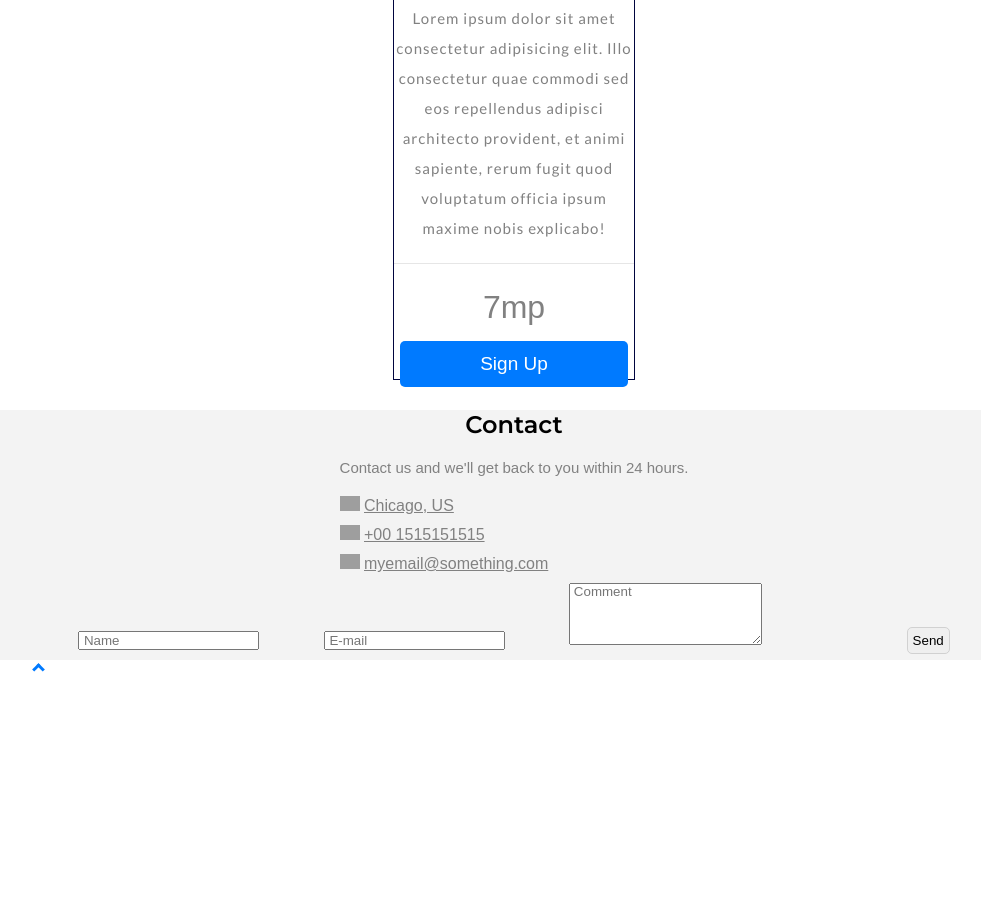
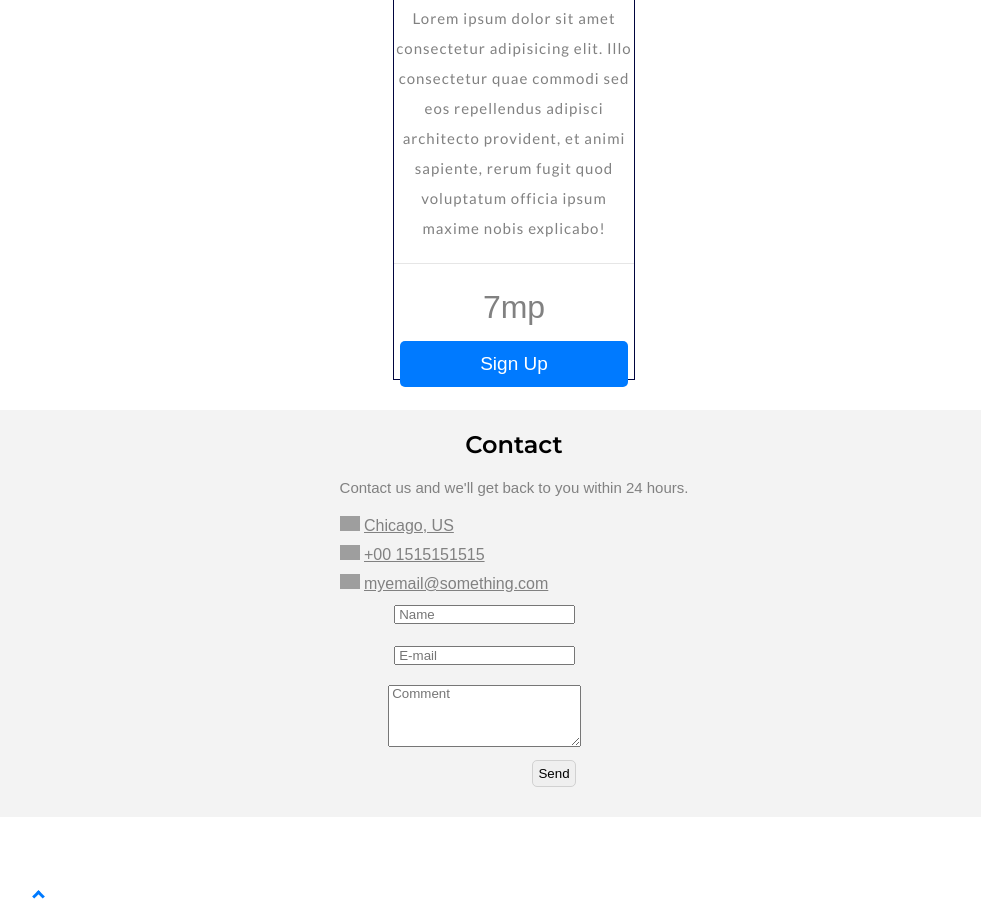
Before and after one commit to Kenzie-Academy-Brasil-Developers/estilizando-pagina-landing-page-kenzie-academy-sprint-3-sidneymg, a plain HTML site: page index.html in a window 1280 px wide. Shown: the part 4062-4967 px from the top of the page, without its empty margins (126-1107 px from the left). Before the commit the page ends 4740 px from the top, so only its background shows below. Drawn offline with Linux system fonts and the light colour scheme; grey boxes are pictures that could not be loaded.

Commit message:
finalizado

```diff
--- a/assets/css/style.css
+++ b/assets/css/style.css
@@ -204,6 +204,7 @@ div.flex {
     text-align: center;
 }
 div.flex h2{
+    padding-top: 20px;
     font-weight: 600;
 }
 div.flex p {
@@ -224,9 +225,6 @@ div.flex li {
 }
 div.form-input-model {
     font-family: 'lato';
-    box-sizing: border-box;
-    display: inline-block;
-    margin: 0 auto;
     padding: 10px 60px 10px 0px;
 }
 div.flex input[type='submit']{
@@ -241,7 +239,13 @@ img.icons8 {
     padding-left: 40px;
     width: 20px;
 }
+form {
+    padding-bottom: 30px;
+}
 /* FOOTER  */
+footer{
+    padding-top: 70px;
+}
 .arrow {
     border: solid var(--cor-azul-claro);
     border-width: 0 3px 3px 0;
```
